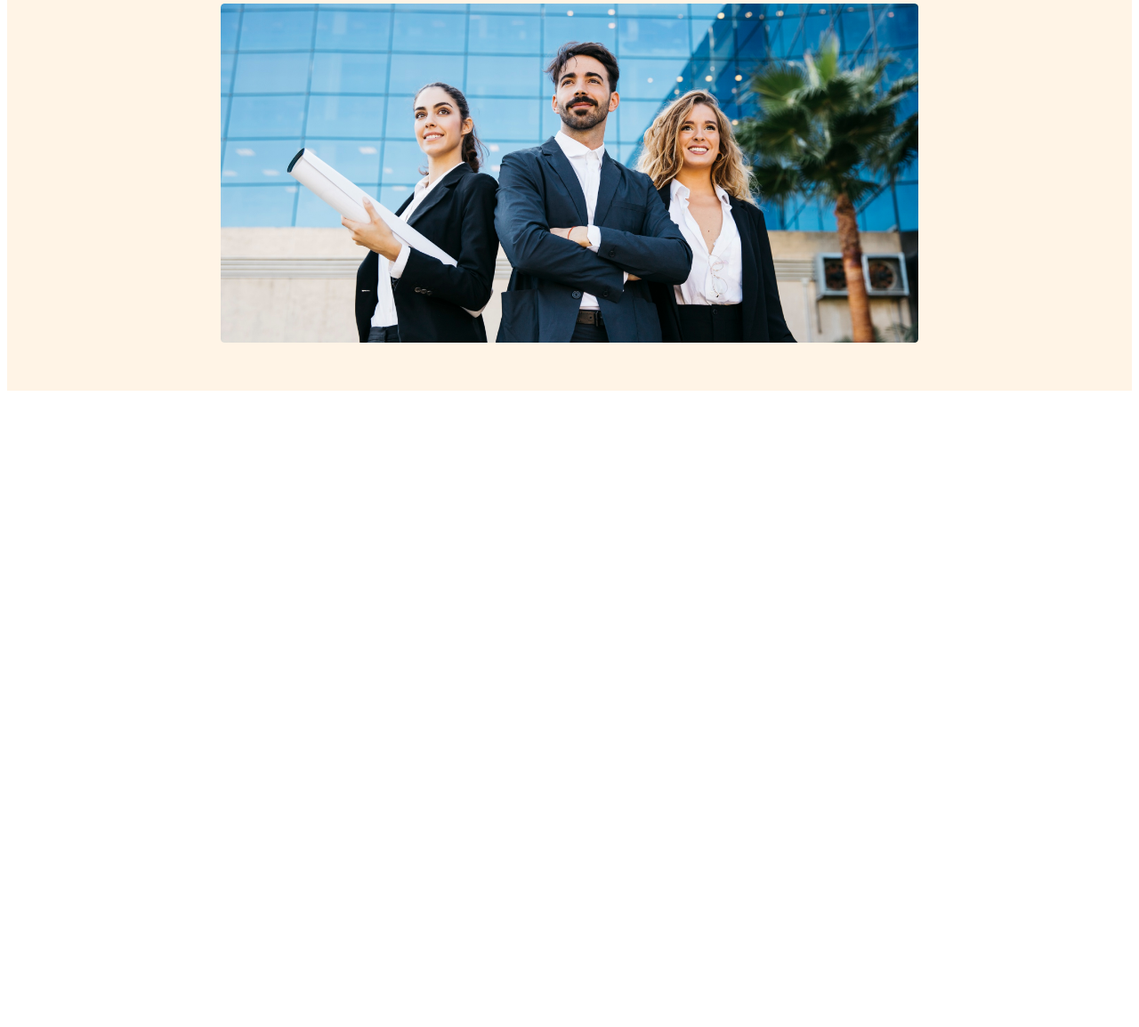
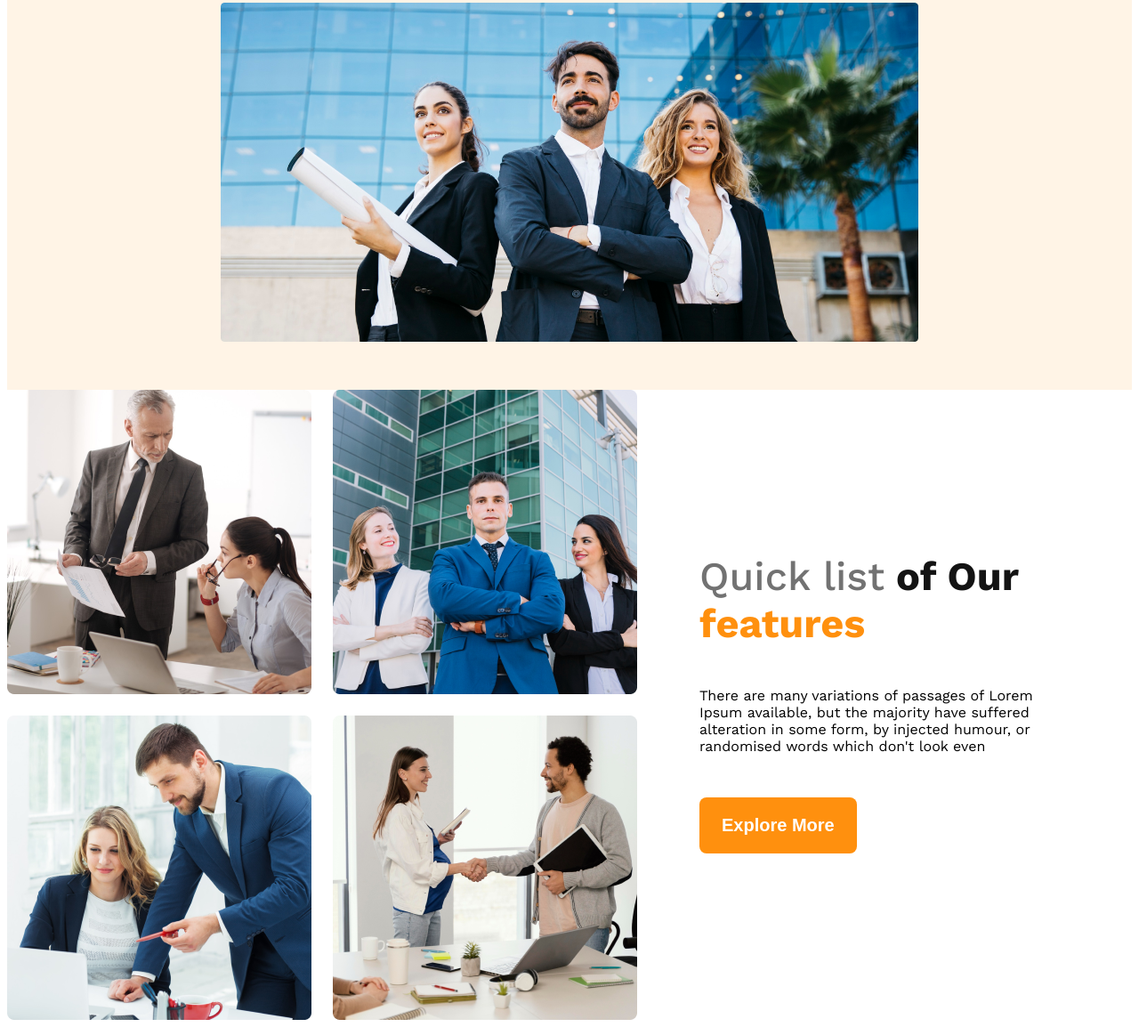
Before and after one commit to sohag55rana/g3-architects-website, a plain HTML site: page index.html in a window 1280 px wide. Shown: the part 665-1819 px from the top of the page at 89% size. Before the commit the page ends 1112 px from the top, so only its background shows below. Drawn offline with nearby package versions, Linux system fonts and the light colour scheme.

Commit message:
features added content

```diff
--- a/index.html
+++ b/index.html
@@ -7,10 +7,11 @@
     <link rel="stylesheet" href="style/architect.css">
 </head>
 <body>
+    <!-- header start -->
     <header>
         <nav>
             <h2 class="nav-title">G3 Architects</h2>
-            <ul>
+            <ul class="nav-link">
                 <li><a href="">Home</a></li>
                 <li><a href="">About</a></li>
                 <li><a href="">Contact Us</a></li>
@@ -32,7 +33,29 @@
             <img src="images/banner.png" alt="">
         </div>
     </header>
+    <!-- header end -->
     <main>
+        <!-- teams section start -->
+        <section class="teams-container">
+            <div class="teams-image-container">
+                <img src="images/team1.png" alt="">
+                <img src="images/team2.png" alt="">
+                <img src="images/team3.png" alt="">
+                <img src="images/team4.png" alt="">
+            </div>
+
+            <div class="teams-content">
+                <h3 class="teams-title"><span class="quick">Quick list</span> <span class="of-our">of Our</span> <span class="features">features</span>
+                </h3>
+                <p class="teams-description">
+                    There are many variations of passages of Lorem Ipsum available, but the majority have suffered alteration in some form, by injected humour, or randomised words which don't look even
+                </p>
+                <button class="btn-primary">
+                    Explore More
+                </button>
+
+            </div>
+        </section>
 
     </main>
     <footer>
--- a/style/architect.css
+++ b/style/architect.css
@@ -1,9 +1,8 @@
 @import url('https://fonts.googleapis.com/css2?family=Work+Sans:ital,wght@0,100..900;1,100..900&display=swap');
 
-* {
+body {
   font-family: "Work Sans", sans-serif;
   font-optical-sizing: auto;
-  font-weight: <weight>;
   font-style: normal;
 }
 /* header style here */
@@ -21,6 +20,9 @@ nav{
     /* 16px = 1rem */
     font-weight: 700;
     text-align: center;
+}
+.nav-link{
+    padding-top: 35px;
 }
 nav > ul{
     display: flex;
@@ -73,11 +75,65 @@ nav li a{
     width: 100%;
     margin-top: 0;
 }
-
+main{
+    max-width: 1440px;
+    margin: 0 auto;
+}
+.teams-container{
+    display: flex;
+    align-items: center;
+}
+.teams-image-container{
+    display: grid;
+    grid-template-columns: repeat(2,1fr);
+    gap: 24px;
+}
+.teams-content{
+    padding-left: 70px;
+    padding-right: 70px;
+}
+.teams-title{
+    font-size: 2.8rem;
+    max-width: 468px;
+}
+.quick{
+    color: #727272;
+    font-size: 45px;
+    font-weight: 500;
+}
+.of-our{
+    color: #131313;
+    font-size: 45px;
+    font-weight: 700;
+}
+.features{
+    color: #FF900E;
+    font-size: 45px;
+    font-weight: 700;
+}
 /* responsive media queries */
 
+/* mobile device */
 @media screen and (max-width:576px) {
     header{
-        padding: 0px;
+        padding: 20px;
+    }
+    nav li{
+        padding-bottom: 10px;
+    }
+    nav
+    {
+        flex-direction: column;
     }
 }
+
+/* tablet or medium devices */
+@media screen and (min-width:576px) and (max-width:960px){
+    header{
+        padding: 50px;
+    }
+    nav
+    {
+        flex-direction: column;
+    }
+}
```
